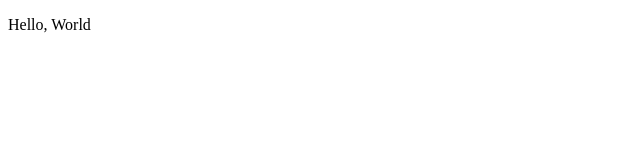
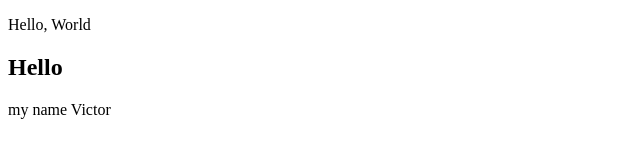
Before and after one commit to KVLera/projectF, a plain HTML site: page index.html in a window 1280 px wide. Shown: the whole page, without its empty margins (0-640 px from the left). Drawn offline with Linux system fonts and the light colour scheme.

Commit message:
add name Victor

```diff
--- a/index.html
+++ b/index.html
@@ -7,6 +7,8 @@
 </head>
 <body>
     <p >Hello, World</p>
+    <h2>Hello</h2>
+    <p>my name Victor</p>
 
     <!-- <script>
         alert(1);
```
